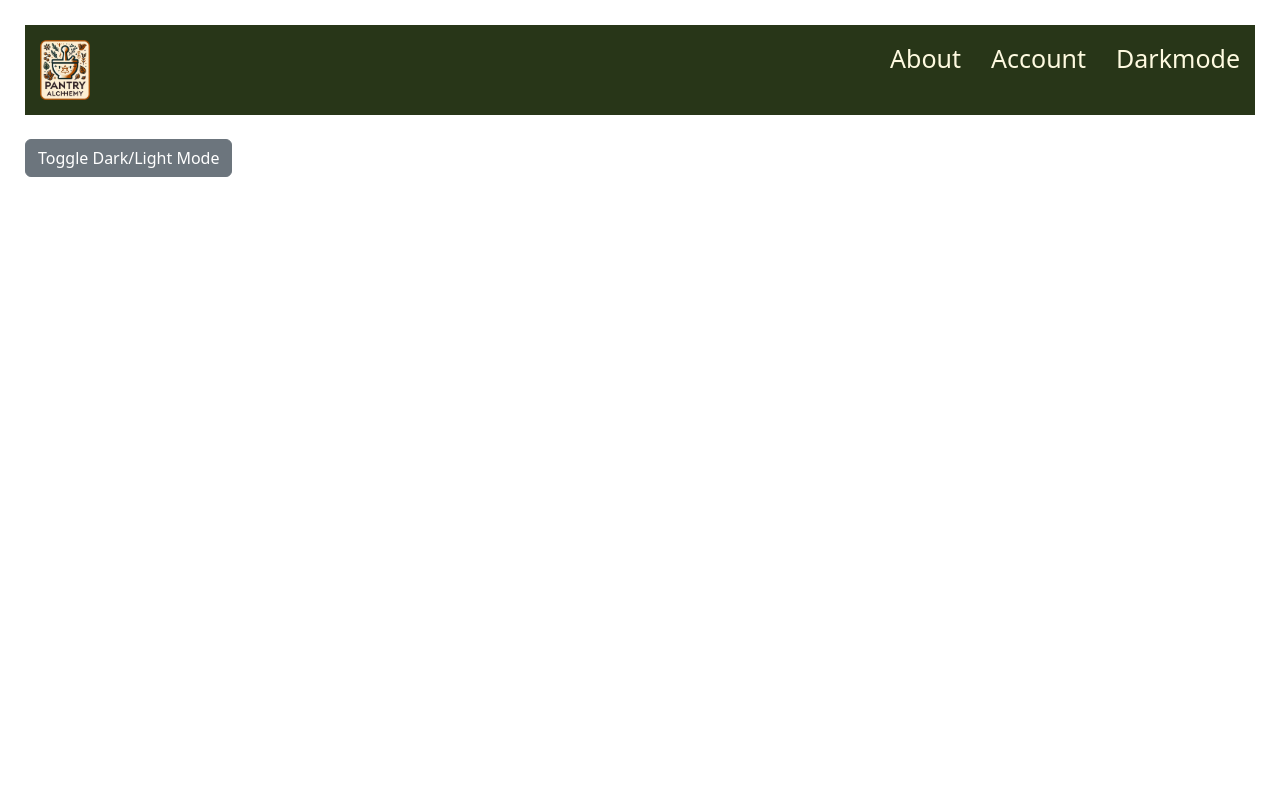
After one commit to abbybrink/PantryAlchemy, a Flask app: page /darkmode in a window 1280 px wide. The commit adds this page. Run offline with Flask 2, Linux system fonts and the light colour scheme; some libraries are stand-ins or nearby versions.

Commit message:
darkmode button

```diff
--- a/app.py
+++ b/app.py
@@ -120,3 +120,7 @@ def logout():
     session.pop("user",)
     # Redirect the user to the login page
     return redirect("/")
+
+@app.route("/darkmode")
+def darkmode():
+    return render_template('darkmode.html')
--- /dev/null
+++ b/templates/darkmode.html
@@ -0,0 +1,37 @@
+<html lang="en">
+    <head>
+    <meta charset="UTF-8">
+    <meta name="viewport" content="width=device-width, initial-scale=1.0">
+    <link rel="stylesheet" href="https://stackpath.bootstrapcdn.com/bootstrap/4.5.2/css/bootstrap.min.css">
+    <link rel="stylesheet" type="text/css" href="{{ url_for('static',filename='styles/stylesheet.css') }}">
+    <link href="https://cdn.jsdelivr.net/npm/bootstrap@5.3.2/dist/css/bootstrap.min.css" rel="stylesheet" integrity="sha384-T3c6CoIi6uLrA9TneNEoa7RxnatzjcDSCmG1MXxSR1GAsXEV/Dwwykc2MPK8M2HN" crossorigin="anonymous">
+	<title>Switching between dark and light mode</title>
+	<style>
+		body {
+			padding: 25px;
+			background-color: white;
+			color: black;
+			font-size: 25px;
+		}
+
+		.dark-mode {
+			background-color: black;
+			color: white;
+		}
+	</style>
+</head>
+
+<body>
+
+    {% include 'navbar.html' %}
+
+    <button type="button" class="btn btn-secondary" onclick="darkmode()">Toggle Dark/Light Mode</button>
+
+	<script>
+		function darkMode() {
+			var element = document.body;
+			element.classList.toggle("dark-mode");
+		}
+	</script>
+</body>
+</html>
--- a/templates/navbar.html
+++ b/templates/navbar.html
@@ -1,6 +1,7 @@
 <nav class="taskbar">
     <ul>
         <li><a href="/"><img src="{{ url_for('static', filename='img/logo.png') }}" alt="Pantry Alchemy Logo"></a></li>
+        <li class="right"><a href="/darkmode">Darkmode</a></li>
         <li class="right"><a href="/account">Account</a></li>
         {% if 'user' in session %}
             <li class="right"><a href="/pantry">Pantry</a></li>
```
